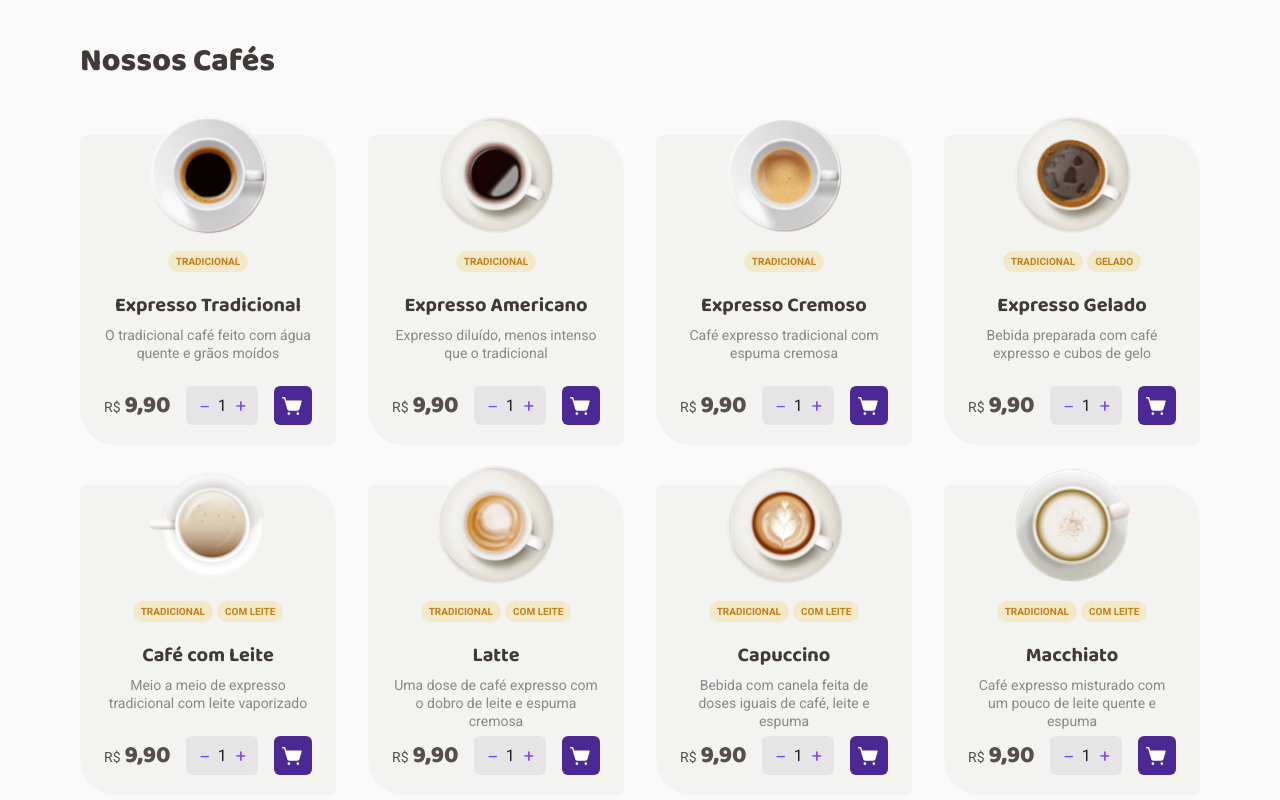
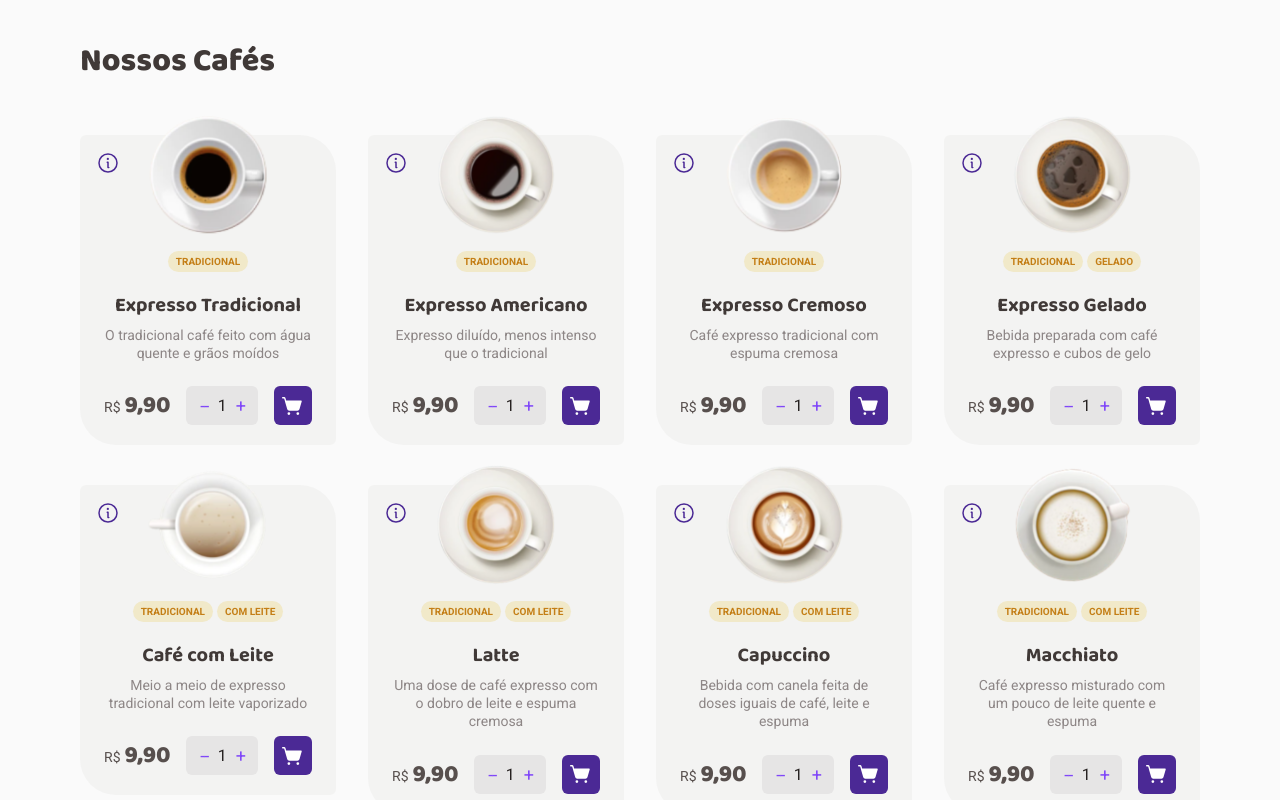
Before and after one commit to ThiagoLG/coffee-delivery, a React (Vite) app: page / in a window 1280 px wide. Shown: the part 660-1460 px from the top of the page. Built offline with nearby package versions, Linux system fonts and the light colour scheme.

Commit message:
adding flip card function, to switch show product ingredients and product infos to buy

```diff
--- a/src/components/Header/styles.ts
+++ b/src/components/Header/styles.ts
@@ -8,6 +8,7 @@ export const HeaderContainer = styled.nav`
   position: sticky;
   top: 0;
   background-color: ${(props) => props.theme.background};
+  z-index: 10;
 `
 
 export const HeaderRegion = styled.section`
--- a/src/pages/Home/Product/index.tsx
+++ b/src/pages/Home/Product/index.tsx
@@ -1,12 +1,21 @@
-import { ShoppingCartSimple } from 'phosphor-react'
+import { ArrowUUpLeft, Info, ShoppingCartSimple } from 'phosphor-react'
 import { ChangeEvent, useContext, useState } from 'react'
 import { CartContext } from '../../../contexts/CartContext'
 import { ICartItem } from '../../../models/ICartItem'
 import { IProduct } from '../../../models/IProduct'
-import { ProductBuyContainer, ProductContainer, ProductTag } from './styles'
+import { defaultTheme } from '../../../styles/themes/default'
+import {
+  BackProductCard,
+  FrontProductCard,
+  ProductBuyContainer,
+  ProductContainer,
+  ProductTag,
+} from './styles'
 
 export function Product(product: IProduct) {
   const [amountToBuy, setAmountToBuy] = useState<number>(1)
+  const [flippedCard, setFlippedCard] = useState<boolean>(false)
+
   const { cartItems, addProductsToCart } = useContext(CartContext)
 
   function formatCurrency(price: number) {
@@ -39,10 +48,16 @@ export function Product(product: IProduct) {
     addProductsToCart(cartItem)
   }
 
-  // console.log('itens do carrinho', cartItems)
+  function handleFlipCard() {
+    setFlippedCard(!flippedCard)
+  }
 
   return (
-    <ProductContainer>
+    <ProductContainer className={flippedCard ? 'flipped' : ''}>
+      <FrontProductCard className="front">
+        <button className="flipCardButton" onClick={handleFlipCard}>
+          <Info size={32} color={defaultTheme['purple-dark']} />
+        </button>
         <img src={product.imageUrl} alt="Product image" />
 
         <div className="tagsContainer">
@@ -55,7 +70,7 @@ export function Product(product: IProduct) {
         <span className="title">{product.name}</span>
         <span className="description">{product.description}</span>
 
-      <ProductBuyContainer>
+        <ProductBuyContainer className="productBuyContainer">
           <section className="priceContainer">
             <span className="pricePrefix">R$</span>
             <span className="priceValue">{formatCurrency(product.price)}</span>
@@ -74,6 +89,17 @@ export function Product(product: IProduct) {
             <ShoppingCartSimple size={22} color="white" weight="fill" />
           </button>
         </ProductBuyContainer>
+      </FrontProductCard>
+
+      <BackProductCard className="back">
+        <button className="flipCardButton" onClick={handleFlipCard}>
+          <ArrowUUpLeft size={32} color={defaultTheme['purple-dark']} />
+        </button>
+        <h4>Ingredientes da parada:</h4>
+        <p>Café</p>
+        <p>Leite</p>
+        <p>Canela</p>
+      </BackProductCard>
     </ProductContainer>
   )
 }
--- a/src/pages/Home/Product/styles.ts
+++ b/src/pages/Home/Product/styles.ts
@@ -1,13 +1,62 @@
 import styled from 'styled-components'
+const cardTransitionTime = '200ms'
 
 export const ProductContainer = styled.section`
-  display: flex;
-  flex-direction: column;
+  perspective: 600px;
+  transform-style: preserve-3d;
+  transition: ${cardTransitionTime};
+  position: relative;
   width: 16rem;
   height: 19.375rem;
+
+  &:hover {
+    transform: scale(1.05);
+  }
+
+  .front {
+    transform: rotateY(0deg);
+  }
+  .back {
+    transform: rotateY(180deg);
+  }
+  &.flipped {
+    .front {
+      transform: rotateY(-180deg);
+    }
+    .back {
+      transform: rotateY(0deg);
+    }
+  }
+
+  .flipCardButton {
+    position: absolute;
+    top: 1rem;
+    left: 1rem;
+    width: 1.5rem;
+    height: 1.5rem;
+    border-radius: 50%;
+    /* background: ${(props) => props.theme.purple}; */
+    background-color: transparent;
+    border: 0;
+
+    display: flex;
+    justify-content: center;
+    align-items: center;
+  }
+`
+
+const BaseCardStyle = styled.section`
   border-radius: 0.375rem 2.25rem;
   background-color: ${({ theme }) => theme['gray-100']};
   padding: 0 1.5rem 1.25rem 1.5rem;
+  backface-visibility: hidden;
+  transition: ${cardTransitionTime};
+`
+
+export const FrontProductCard = styled(BaseCardStyle)`
+  display: flex;
+  flex-direction: column;
+  transform: rotateY(0deg);
 
   img {
     width: 7.5rem;
@@ -53,6 +102,15 @@ export const ProductContainer = styled.section`
     display: none;
   }
 `
+
+export const BackProductCard = styled(BaseCardStyle)`
+  position: absolute;
+  top: 0;
+  width: 100%;
+  height: 100%;
+  padding-top: 3rem;
+`
+
 export const ProductTag = styled.span`
   color: ${(prop) => prop.theme['yellow-dark']};
   background-color: ${(prop) => prop.theme['yellow-light']};
@@ -69,6 +127,7 @@ export const ProductBuyContainer = styled.section`
   display: flex;
   flex-direction: row;
   justify-content: space-between;
+  margin-top: 1.5rem;
 
   .priceContainer {
     display: flex;
--- a/src/pages/Home/styles.ts
+++ b/src/pages/Home/styles.ts
@@ -4,6 +4,7 @@ export const HomeContainer = styled.main`
   display: flex;
   flex-direction: column;
   gap: 3rem;
+  padding-bottom: 5rem;
 
   .titleText {
     font-family: 'Baloo 2', 'sans-serif';
```
Lines whose indentation alone changed are shown as unchanged.
